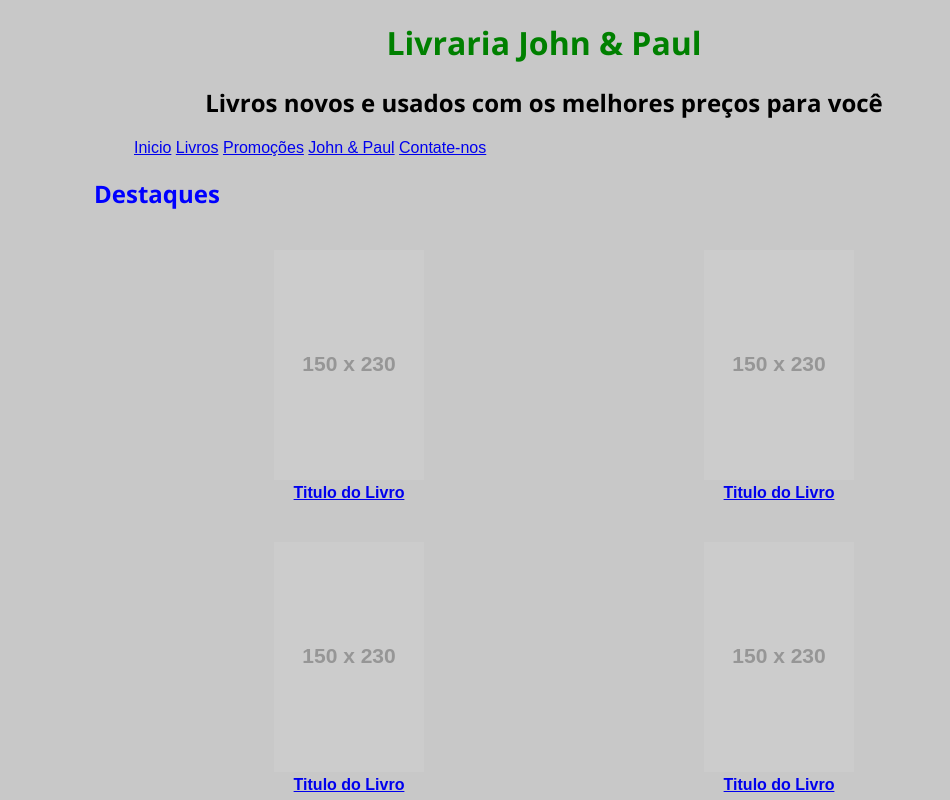
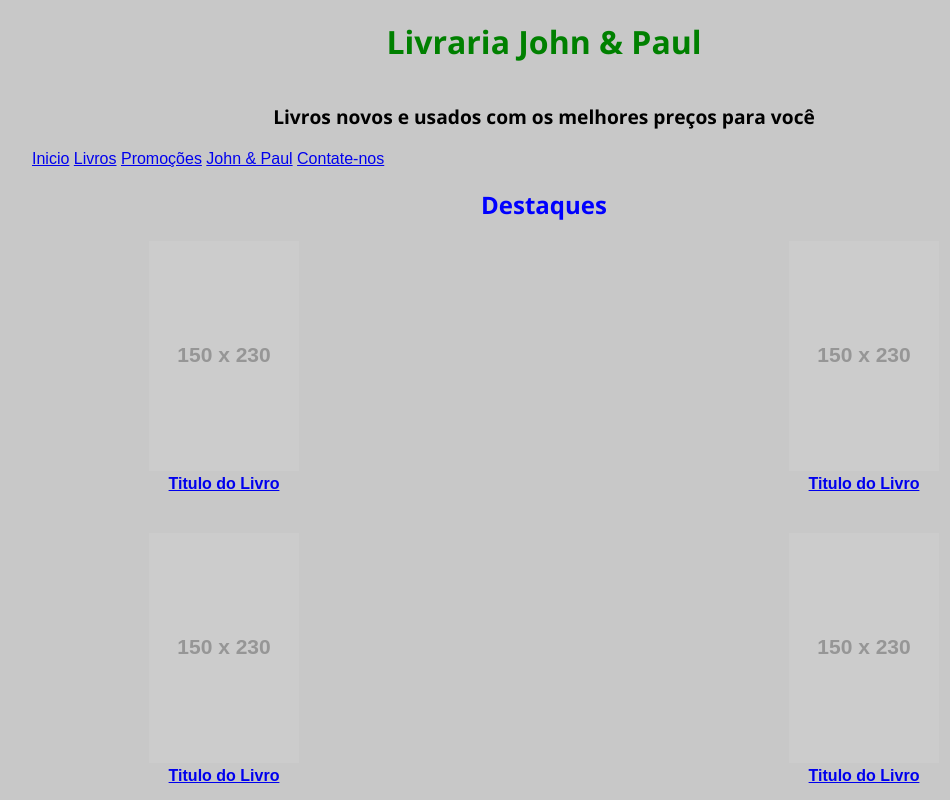
Before and after one commit to carololiveirapaes1/projeto_livraria, a plain HTML site: page index.html in a window 1280 px wide. Shown: the top 800 px of the page, without its empty margins (96-1046 px from the left). Drawn offline with nearby package versions, Linux system fonts and the light colour scheme; placeholder pictures from the web are drawn by us.

Commit message:
media query

```diff
--- a/css/estilo.css
+++ b/css/estilo.css
@@ -1,7 +1,11 @@
 /* Import font from google */
 @import url(http://fonts.googleapis.com/css?family=Open+Sans:400,300,700);
 
-
+*{
+   margin: 0;
+   padding: 0;
+   box-sizing: border-box;
+}
 body{
    background-color: rgb(200,200,200);
    font-family: sans-serif;
@@ -12,33 +16,32 @@ h1,h2,h3,h4,h5,h6{
    font-family: 'Open Sans', sans-serif;
 }
 #topo, #menu,.destaques, section{
-   width: 900px;
+   width: 100%;
    margin:0 auto;
 }
 #topo h1{
-   animation:introducao 2s linear infinite alternate;
-   -webkit-animation:introducao 2s linear infinite alternate;
-   -moz-animation:introducao 2s linear infinite alternate;
-}
-@-webkit-keyframes introducao{
-   0%{color: red; -webkit-transform:rotate(0deg);}
-   25%{color: blue; -webkit-transform:rotate(5deg) scale(1.2);}
-   50%{color: green; -webkit-transform:rotate(0deg);}
-   75%{color: purple; -webkit-transform:rotate(-5deg) scale(1.2);}
-   100%{color: red; -webkit-transform:rotate(0deg);}
-}
-@keyframes introducao{
-   0%{color: red; -webkit-transform:rotate(0deg);}
-   25%{color: blue; -webkit-transform:rotate(5deg) scale(1.2);}
-   50%{color: green; -webkit-transform:rotate(0deg);}
-   75%{color: purple; -webkit-transform:rotate(-5deg) scale(1.2);}
-   100%{color: red; -webkit-transform:rotate(0deg);}
+   padding: 20px 0;
 }
 #menu li{
    display:inline;
 }
+#topo h2{
+   display: none;
+}
+#menu ul{
+   width: 80%;
+   margin: 0 auto;
+   padding-bottom: 20px;
+
+}
+#menu li{
+   display: inline;
+}
+.destaques h2{
+   text-align: center;
+}
 .destaques li{
-   width: 50%;
+   width: 100%;
    float: left;
    text-align: center;
    list-style: none;
@@ -100,5 +103,43 @@ button{
    float: left;
    text-align: center;
 }
+#rodape ul{
+   padding: 20px 0;
+}
 #rodape li {display: inline;
 }
+
+
+@media (min-width: 576px){
+#topo h1{
+   animation:introducao 2s linear infinite alternate;
+   -webkit-animation:introducao 2s linear infinite alternate;
+   -moz-animation:introducao 2s linear infinite alternate;
+}
+@-webkit-keyframes introducao{
+   0%{color: red; -webkit-transform:rotate(0deg);}
+   25%{color: blue; -webkit-transform:rotate(5deg) scale(1.2);}
+   50%{color: green; -webkit-transform:rotate(0deg);}
+   75%{color: purple; -webkit-transform:rotate(-5deg) scale(1.2);}
+   100%{color: red; -webkit-transform:rotate(0deg);}
+}
+@keyframes introducao{
+   0%{color: red; -webkit-transform:rotate(0deg);}
+   25%{color: blue; -webkit-transform:rotate(5deg) scale(1.2);}
+   50%{color: green; -webkit-transform:rotate(0deg);}
+   75%{color: purple; -webkit-transform:rotate(-5deg) scale(1.2);}
+   100%{color: red; -webkit-transform:rotate(0deg);}
+}
+#topo h2{
+   display: block;
+   font-size: 1.2em;
+   padding: 20px 0;
+}
+.destaques li{
+   width: 50%;
+   float: left;
+   text-align: center;
+   list-style: none;
+   padding: 20px 0;
+}
+}
--- a/index.html
+++ b/index.html
@@ -4,6 +4,7 @@
    <meta charset="utf-8">
    <title>Meu Primeiro Projeto</title>
    <link rel="stylesheet" href="css/estilo.css">
+   <meta name="viewport" content="width=device-width, initial-escale=1">
 </head>
 <body>
 <header id="topo">
```
